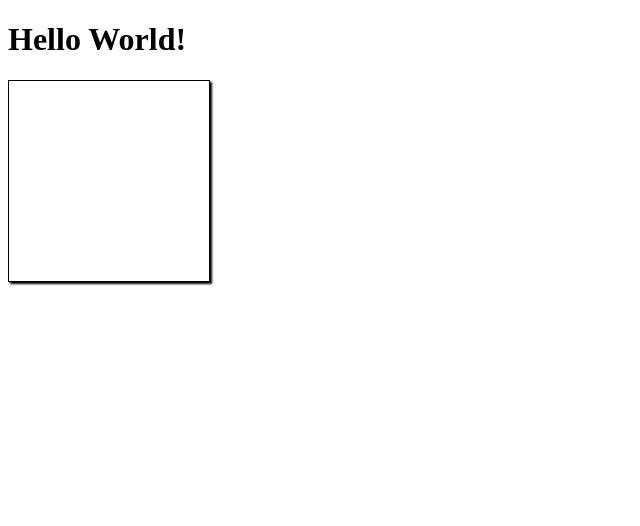
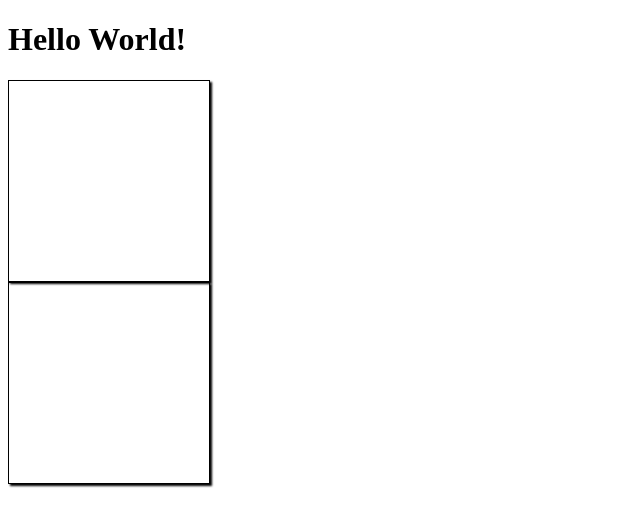
Before and after one commit to Azriahmaad/recap-31-10-2024, a plain HTML site: page index.html in a window 1280 px wide. Shown: the whole page, without its empty margins (0-640 px from the left). Drawn offline with Linux system fonts and the light colour scheme.

Commit message:
Duplicate div.block

```diff
--- a/index.html
+++ b/index.html
@@ -23,5 +23,6 @@ display: block;
 <body>
     <h1>Hello World!</h1>
     <div class="block"></div>
+    <div class="block"></div>
 </body>
 </html>
```
